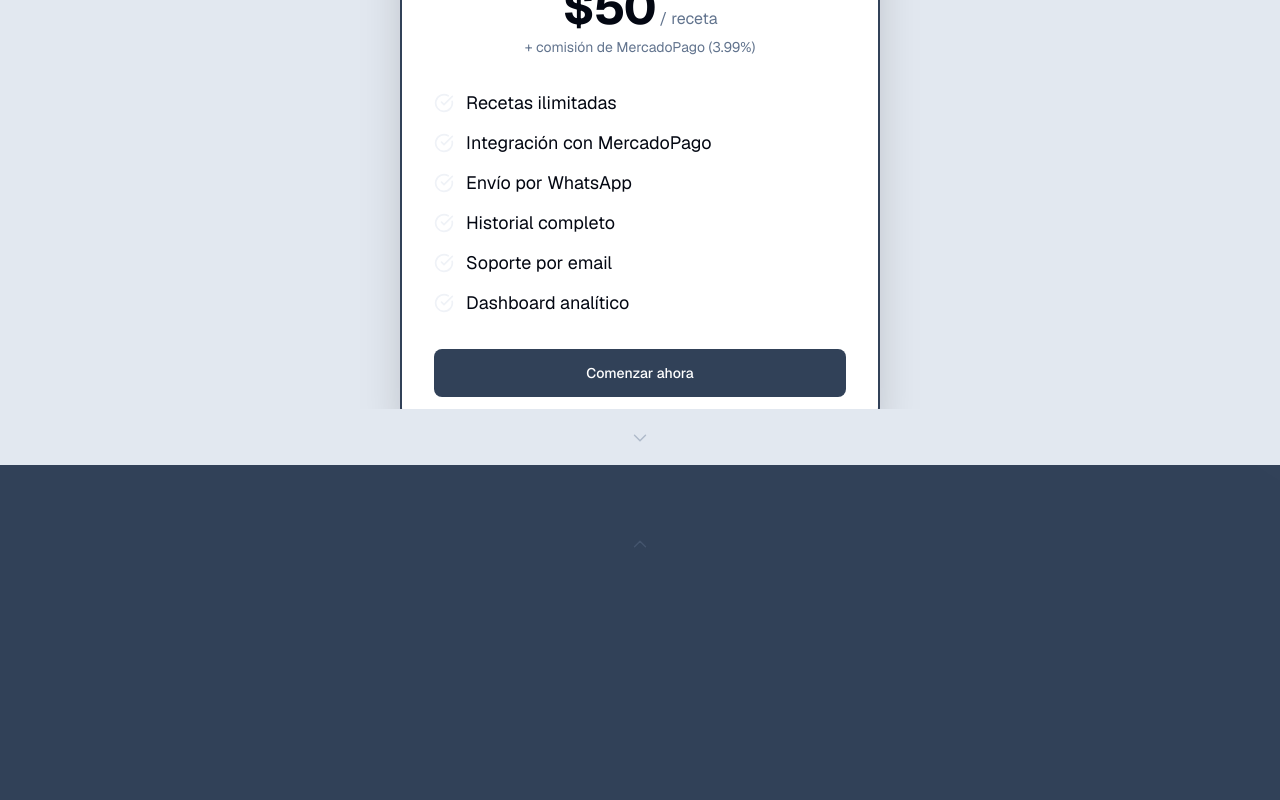
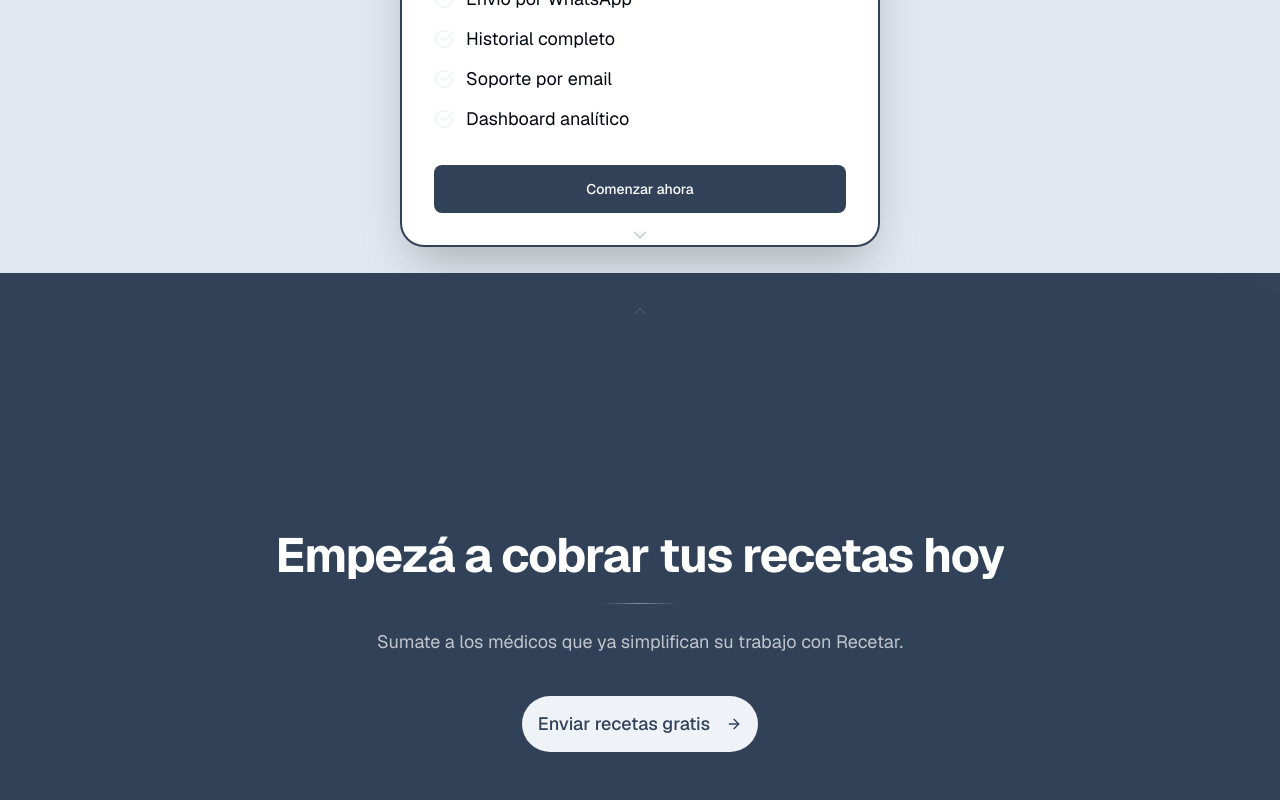
Before and after one commit to santiagomanso/recetar, a Next.js app: page / in a window 1280 px wide. Shown: the part 2735-3535 px from the top of the page. Built offline with nearby package versions, Linux system fonts and the light colour scheme; no server answers.

Commit message:
fix: landing sections fill visible area below fixed navbar

```diff
--- a/src/app/_components/landing-section/_shared.tsx
+++ b/src/app/_components/landing-section/_shared.tsx
@@ -3,6 +3,17 @@
 import { motion } from "framer-motion";
 import { ChevronDown, ChevronUp } from "lucide-react";
 import { cn } from "@/lib/utils";
+
+/* ─── Scroll helper ─────────────────────────────────────────── */
+
+export function scrollToSection(id: string) {
+  const el = document.getElementById(id);
+  if (!el) return;
+  window.scrollTo({
+    top: el.getBoundingClientRect().top + window.scrollY - 64,
+    behavior: "smooth",
+  });
+}
 
 /* ─── SectionArrow ───────────────────────────────────────────── */
 
@@ -17,16 +28,12 @@ export function SectionArrow({
   return (
     <motion.button
       className={cn(
-        "shrink-0 flex w-full items-center justify-center cursor-pointer z-10",
-        direction === "down" ? "h-14 pb-2" : "h-10 mt-16",
+        "absolute left-1/2 -translate-x-1/2 z-10 cursor-pointer flex items-center justify-center",
+        direction === "up" ? "top-8" : "bottom-8",
       )}
       animate={{ y: direction === "down" ? [0, 5, 0] : [0, -5, 0] }}
       transition={{ duration: 1.8, repeat: Infinity, ease: "easeInOut" }}
-      onClick={() =>
-        document
-          .getElementById(targetId)
-          ?.scrollIntoView({ behavior: "smooth" })
-      }
+      onClick={() => scrollToSection(targetId)}
       aria-label={direction === "up" ? "Sección anterior" : "Sección siguiente"}
     >
       <Icon size={22} strokeWidth={1.5} className="text-muted-foreground/40" />
--- a/src/app/_components/landing-section/cta-section.tsx
+++ b/src/app/_components/landing-section/cta-section.tsx
@@ -15,7 +15,7 @@ export function CTASection() {
     <section
       ref={ref}
       id="cta"
-      className="relative h-svh flex flex-col bg-primary overflow-hidden"
+      className="relative h-[calc(100svh-4rem)] flex flex-col bg-primary overflow-hidden"
     >
       <SectionArrow targetId="pricing" direction="up" />
 
--- a/src/app/_components/landing-section/features-section.tsx
+++ b/src/app/_components/landing-section/features-section.tsx
@@ -56,7 +56,7 @@ export function FeaturesSection() {
   const isInView = useInView(ref, { once: true, amount: 0.15 });
 
   return (
-    <section ref={ref} id="features" className="h-svh flex flex-col">
+    <section ref={ref} id="features" className="relative h-[calc(100svh-4rem)] flex flex-col">
       <SectionArrow targetId="splash" direction="up" />
 
       <div className="flex flex-1 min-h-0 flex-col justify-center overflow-hidden py-4">
--- a/src/app/_components/landing-section/how-it-works-section.tsx
+++ b/src/app/_components/landing-section/how-it-works-section.tsx
@@ -39,7 +39,7 @@ export function HowItWorksSection() {
     <section
       ref={ref}
       id="como-funciona"
-      className="h-svh flex flex-col bg-muted/30"
+      className="relative h-[calc(100svh-4rem)] flex flex-col bg-muted/30"
     >
       <SectionArrow targetId="features" direction="up" />
 
--- a/src/app/_components/landing-section/pricing-section.tsx
+++ b/src/app/_components/landing-section/pricing-section.tsx
@@ -21,7 +21,7 @@ export function PricingSection() {
   const isInView = useInView(ref, { once: true, amount: 0.25 });
 
   return (
-    <section ref={ref} id="pricing" className="h-svh flex flex-col">
+    <section ref={ref} id="pricing" className="relative h-[calc(100svh-4rem)] flex flex-col">
       <SectionArrow targetId="como-funciona" direction="up" />
 
       <div className="flex flex-1 min-h-0 flex-col justify-center overflow-hidden py-6 px-4">
--- a/src/app/_components/landing-section/splash-section.tsx
+++ b/src/app/_components/landing-section/splash-section.tsx
@@ -5,6 +5,7 @@ import Link from "next/link";
 import { motion } from "framer-motion";
 import { Button } from "@/components/ui/button";
 import { FileText, ArrowRight, ChevronDown } from "lucide-react";
+import { scrollToSection } from "./_shared";
 
 /* ─── Timing constants ───────────────── */
 
@@ -171,7 +172,10 @@ function TypewriterText() {
 
 export function SplashSection() {
   return (
-    <section id='splash' className='relative h-svh flex flex-col items-center justify-center overflow-hidden bg-background'>
+    <section
+      id='splash'
+      className='relative h-[calc(100svh-4rem)] flex flex-col items-center justify-center overflow-hidden bg-background'
+    >
       <div className='pointer-events-none absolute inset-0 flex items-center justify-center'>
         <div className='h-128 w-lg rounded-full bg-primary/5 blur-3xl' />
       </div>
@@ -179,7 +183,7 @@ export function SplashSection() {
       <EcgLine />
 
       <motion.div
-        className='relative z-10 flex flex-col items-center gap-5 text-center px-4 pt-20 sm:pt-0'
+        className='relative z-10 flex flex-col items-center gap-5 text-center px-4'
         initial={{ opacity: 0, y: 18 }}
         animate={{ opacity: 1, y: 0 }}
         transition={{
@@ -216,7 +220,7 @@ export function SplashSection() {
         initial={{ opacity: 0 }}
         animate={{ opacity: 1 }}
         transition={{ delay: ECG_FINISH + 0.4 }}
-        onClick={() => document.getElementById('features')?.scrollIntoView({ behavior: 'smooth' })}
+        onClick={() => scrollToSection("features")}
         aria-label='Ver más'
       >
         <motion.div
--- a/src/app/page.tsx
+++ b/src/app/page.tsx
@@ -1,6 +1,6 @@
-"use client"
+"use client";
 
-import { Navbar } from "@/components/navbar"
+import { Navbar } from "@/components/navbar";
 import {
   SplashSection,
   FeaturesSection,
@@ -8,13 +8,13 @@ import {
   PricingSection,
   CTASection,
   Footer,
-} from "./_components/landing-section"
+} from "./_components/landing-section";
 
 export default function Home() {
   return (
-    <div className="min-h-screen bg-background">
+    <div className='min-h-screen bg-background scrollbar-none'>
       <Navbar />
-      <main>
+      <main className='pt-16'>
         <SplashSection />
         <FeaturesSection />
         <HowItWorksSection />
@@ -23,5 +23,5 @@ export default function Home() {
       </main>
       <Footer />
     </div>
-  )
+  );
 }
```
